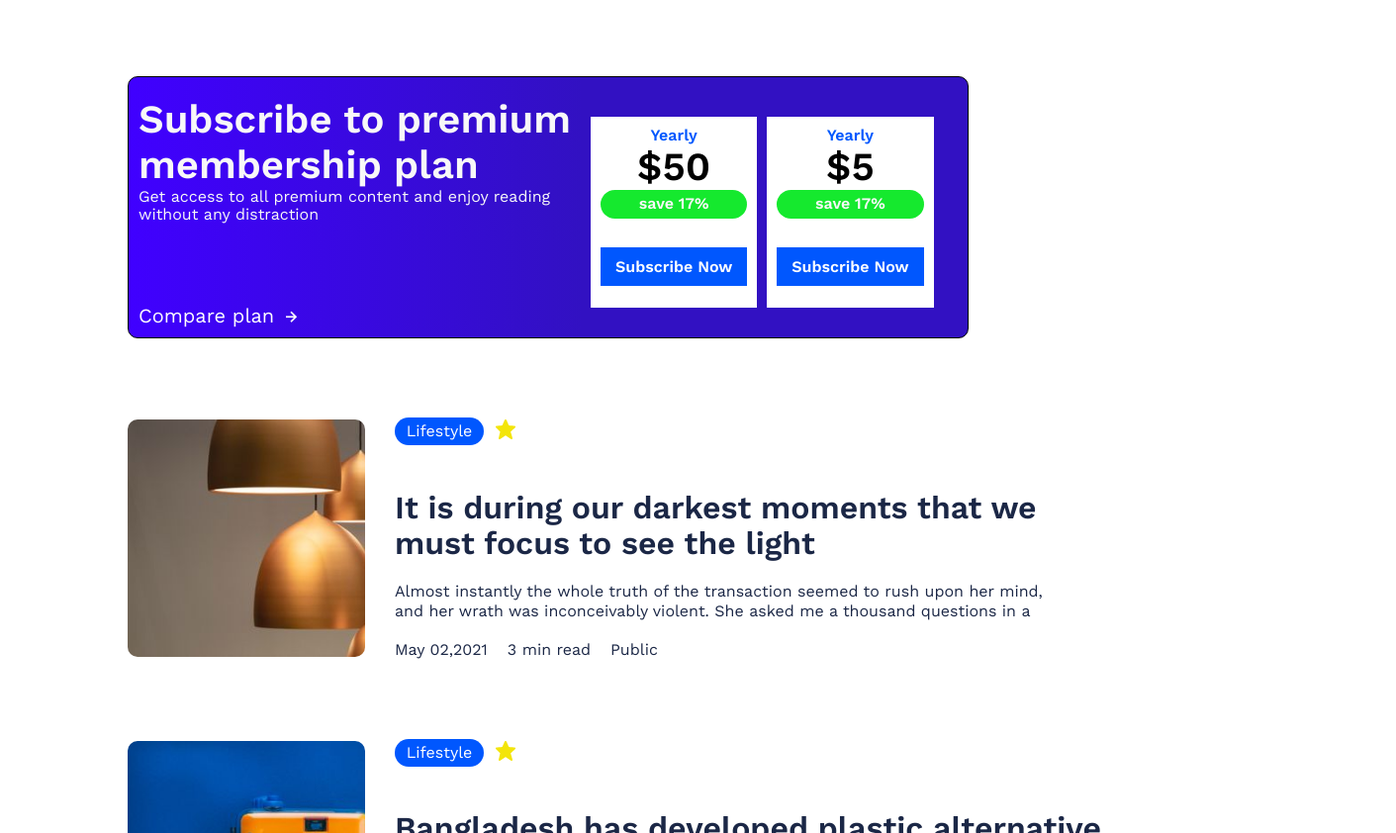
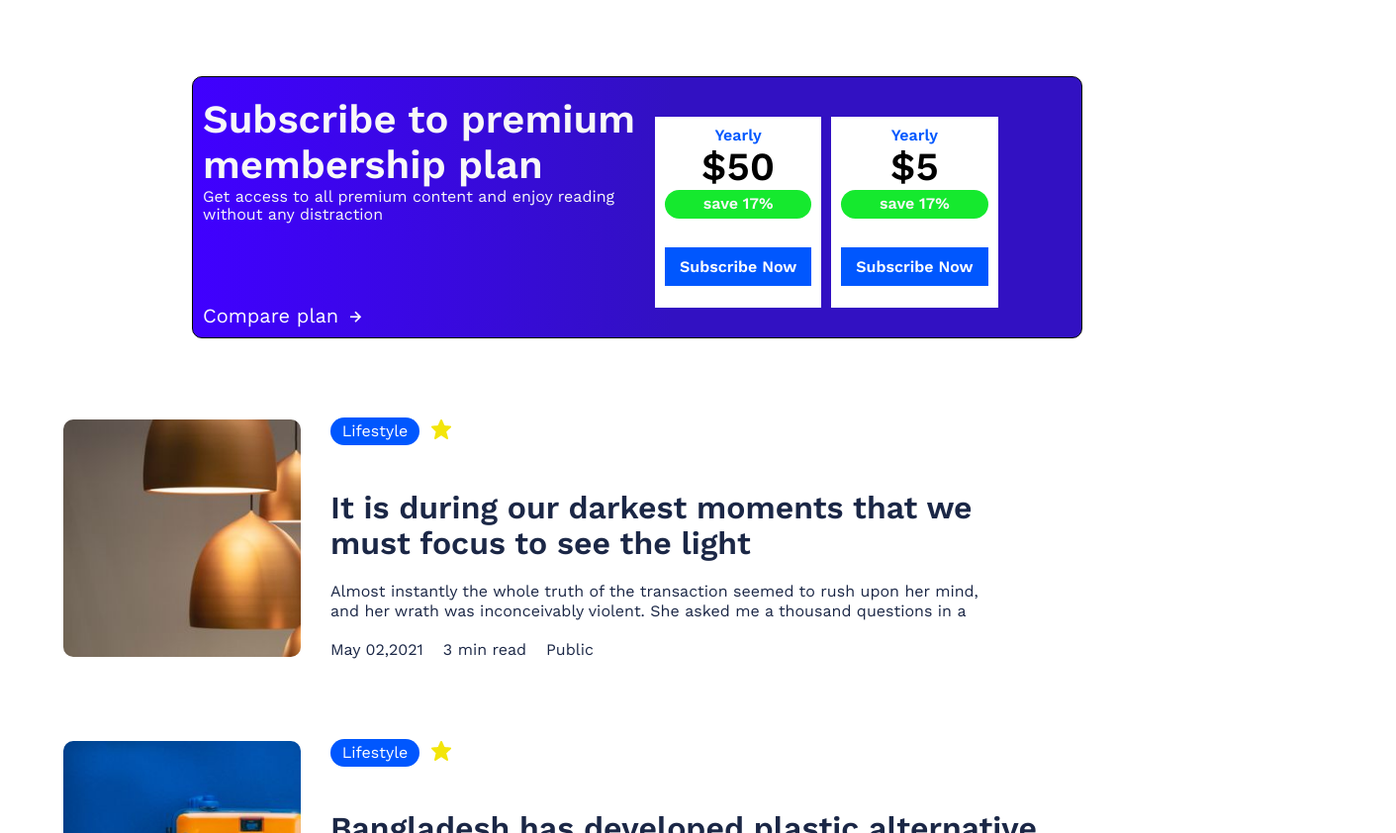
Before and after one commit to ArslanRadjabov/pre-finel-exam, a plain HTML site: page index.html in a window 1280 px wide. Shown: the part 1518-2360 px from the top of the page at 99% size, 1411 px wide, since content can reach past the window. Drawn offline with nearby package versions, Linux system fonts and the light colour scheme.

Commit message:
changed-new

```diff
--- a/css/style.css
+++ b/css/style.css
@@ -102,6 +102,7 @@ body {
 }
 #btn-close-modal{
   position: absolute;
+  z-index: 999;
   top: 90px;
   left: 1200px;
   border-radius: 50%;
@@ -490,10 +491,11 @@ body {
   background: linear-gradient(90deg, rgba(124,123,131,1) 0%, rgba(64,0,255,1) 0%, rgba(50,17,194,1) 54%);
   color: rgb(248, 248, 248);
   border: 1px solid #000;
-  width: 850px;
+  width: 900px;
   height: 265px;
   border-radius: 10px;
   margin-bottom: 80px;
+  margin-left: 10%;
 }
 .save-percent{
   padding: 5px 5px;
@@ -587,6 +589,8 @@ body {
   background-image: url('../images/rasm-4.jpg');
 }
 .container{
+  width: 1300px;
+  margin: 0 auto;
   position: relative;
   left: 5%;
   right:5%;
```
